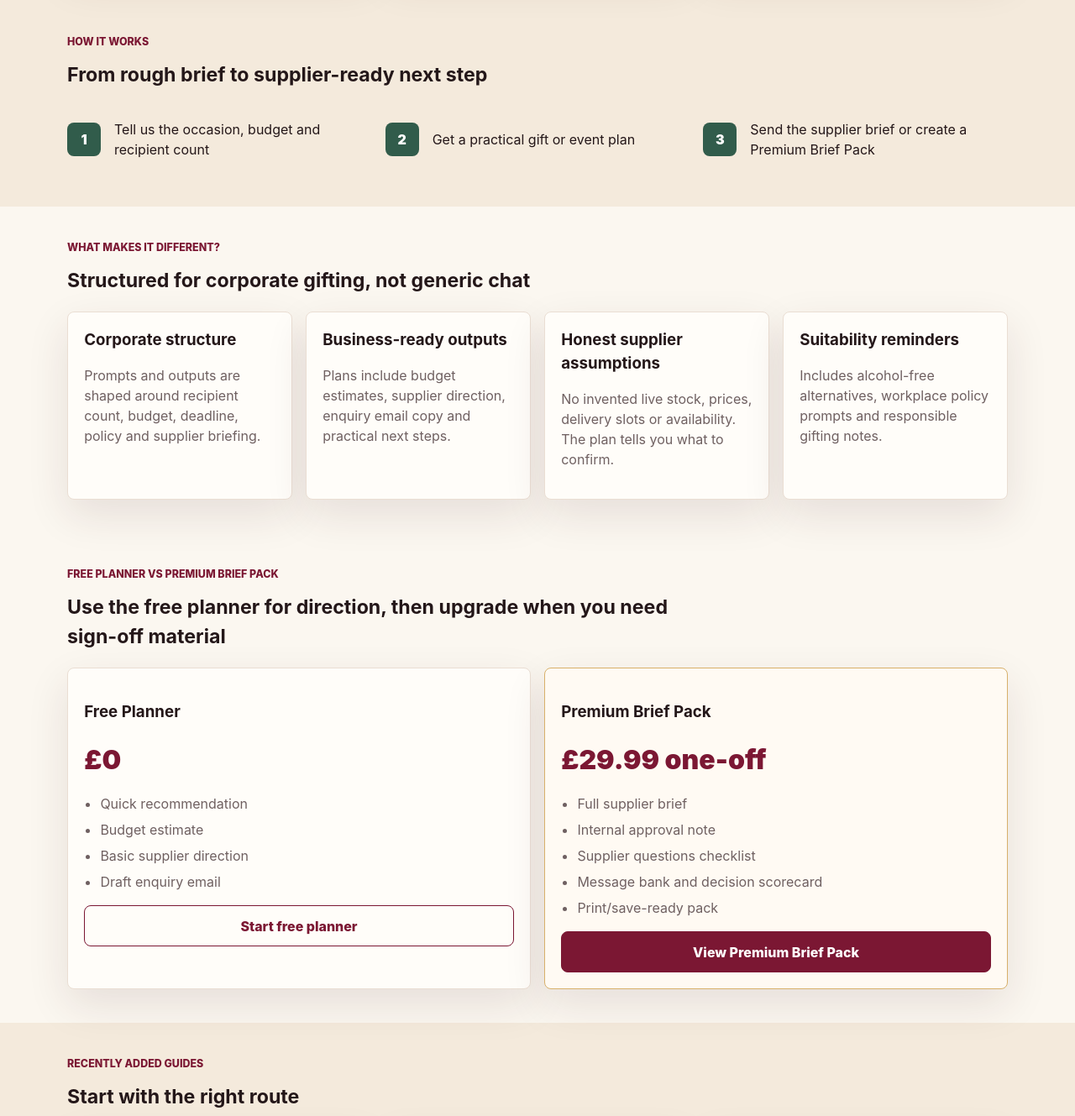
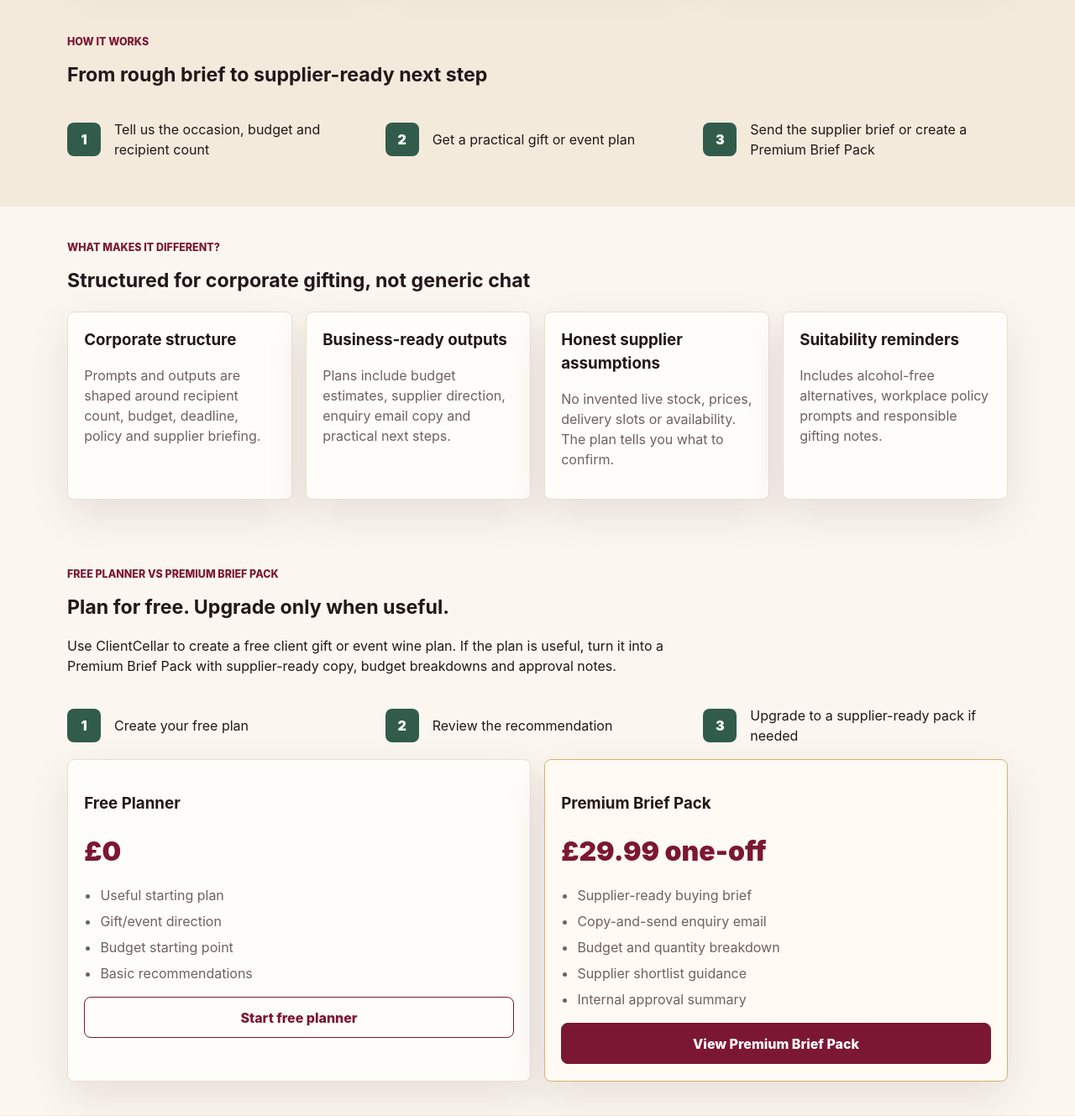
Before and after one commit to PhylC/clientcellar, a FastAPI app: page / in a window 1280 px wide. Shown: the part 1915-3244 px from the top of the page at 84% size. Run offline with FastAPI, Linux system fonts and the light colour scheme.

Commit message:
Improve Premium Brief Pack value proposition

```diff
--- a/static/app.js
+++ b/static/app.js
@@ -505,60 +505,63 @@ function renderPremiumPreview(preview, type) {
         ${renderKeyValueTable(preview.decision_recommendation)}
       </section>
       <section class="result-block">
-        <h3>3. Budget breakdown</h3>
+        <h3>3. Recommended buying route</h3>
+        ${renderPremiumComparison(preview.supplier_comparison)}
+      </section>
+      <section class="result-block">
+        <h3>4. Budget breakdown</h3>
         ${renderBudgetRows(preview.budget_breakdown)}
       </section>
       <section class="result-block">
-        <h3>4. Supplier brief</h3>
-        ${renderKeyValueTable(preview.supplier_brief)}
+        <h3>5. Supplier-ready brief</h3>
+        <button class="button secondary small" type="button" data-copy-target="[data-supplier-ready-brief]">Copy brief</button>
+        <div data-supplier-ready-brief>
+          ${renderKeyValueTable(preview.supplier_brief)}
+        </div>
       </section>
       <section class="result-block">
-        <h3>5. Supplier comparison matrix</h3>
-        ${renderPremiumComparison(preview.supplier_comparison)}
-      </section>
-      <section class="result-block">
-        <h3>6. Ready-to-send supplier enquiry email</h3>
+        <h3>6. Supplier enquiry email</h3>
         <button class="button secondary small" type="button" data-copy-target="[data-preview-email]">Copy email</button>
         <pre class="email-preview" data-preview-email>${escapeHtml(email)}</pre>
       </section>
       <section class="result-block">
-        <h3>7. Supplier questions checklist</h3>
+        <h3>7. Internal approval note</h3>
+        <button class="button secondary small" type="button" data-copy-target="[data-approval-note]">Copy approval note</button>
+        <p data-approval-note>${escapeHtml(preview.internal_approval_note)}</p>
+      </section>
+      <section class="result-block">
+        <h3>8. Next steps checklist</h3>
+        ${list(preview.timeline_action_plan)}
+      </section>
+      <section class="result-block">
+        <h3>Supplier questions checklist</h3>
         ${list(preview.supplier_questions_checklist)}
       </section>
-      ${type === "event" && preview.event_run_of_show ? `<section class="result-block"><h3>8. Event run-of-show</h3>${list(preview.event_run_of_show)}</section>` : ""}
-      ${type === "event" && preview.internal_invite_copy ? `<section class="result-block"><h3>9. Internal invite copy</h3><button class="button secondary small" type="button" data-copy-target="[data-internal-invite-copy]">Copy invite</button><pre class="email-preview" data-internal-invite-copy>${escapeHtml(preview.internal_invite_copy)}</pre></section>` : ""}
+      ${type === "event" && preview.event_run_of_show ? `<section class="result-block"><h3>Event run-of-show</h3>${list(preview.event_run_of_show)}</section>` : ""}
+      ${type === "event" && preview.internal_invite_copy ? `<section class="result-block"><h3>Internal invite copy</h3><button class="button secondary small" type="button" data-copy-target="[data-internal-invite-copy]">Copy invite</button><pre class="email-preview" data-internal-invite-copy>${escapeHtml(preview.internal_invite_copy)}</pre></section>` : ""}
       <section class="result-block">
-        <h3>${type === "gift" ? "8" : "10"}. ${type === "gift" ? "Gift message bank" : "Message variants"}</h3>
+        <h3>${type === "gift" ? "Gift message bank" : "Message variants"}</h3>
         ${preview.message_variants
           .map((variant, index) => `<div class="message-row"><p><strong>${escapeHtml(variant.tone)}:</strong> ${escapeHtml(variant.message)}</p><button class="button secondary small" type="button" data-copy-literal="${escapeHtml(variant.message)}">Copy</button></div>`)
           .join("")}
       </section>
       <section class="result-block">
-        <h3>${type === "gift" ? "9" : "11"}. ${type === "gift" ? "Recipient CSV template" : "Attendee info template"}</h3>
+        <h3>${type === "gift" ? "Recipient CSV template" : "Attendee info template"}</h3>
         <button class="button secondary small" type="button" data-download-preview-csv>Download CSV</button>
         <pre data-preview-csv>${escapeHtml(infoTemplate)}</pre>
       </section>
       <section class="result-block">
-        <h3>${type === "gift" ? "10" : "12"}. Internal approval note</h3>
-        <button class="button secondary small" type="button" data-copy-target="[data-approval-note]">Copy approval note</button>
-        <p data-approval-note>${escapeHtml(preview.internal_approval_note)}</p>
-      </section>
-      <section class="result-block">
-        <h3>${type === "gift" ? "11" : "13"}. Risk and suitability checklist</h3>
+        <h3>Risk and suitability checklist</h3>
         ${list(preview.risk_checklist)}
         ${preview.alcohol_free_options_note ? `<p class="small-note">${escapeHtml(preview.alcohol_free_options_note)}</p>` : ""}
       </section>
       <section class="result-block">
-        <h3>${type === "gift" ? "12" : "14"}. Timeline / action plan</h3>
-        ${list(preview.timeline_action_plan)}
-      </section>
-      <section class="result-block">
-        <h3>${type === "gift" ? "13" : "15"}. Internal Slack / Teams update</h3>
+        <h3>Internal Slack / Teams update</h3>
         <button class="button secondary small" type="button" data-copy-target="[data-internal-update]">Copy update</button>
         <p data-internal-update>${escapeHtml(preview.internal_update)}</p>
       </section>
       <section class="result-block">
-        <h3>${type === "gift" ? "14" : "16"}. Decision scorecard</h3>
+        <h3>Decision scorecard</h3>
         ${renderScorecard(preview.decision_scorecard)}
       </section>
       <section class="result-block">
@@ -688,14 +691,22 @@ function renderPlan(plan, type) {
       </div>
       <div class="premium-cta-card">
         <p class="eyebrow">Premium Brief Pack</p>
-        <h2>Ready to turn this into a supplier brief?</h2>
-        <p>Upgrade this free plan into a Premium Brief Pack: a cleaner buying brief, supplier enquiry email and decision-ready recommendation summary.</p>
+        <h2>Turn this into a supplier-ready pack</h2>
+        <p>Your free plan gives you the direction. The Premium Brief Pack turns it into practical documents you can send, share and act on.</p>
+        <h3>Included in Premium:</h3>
+        <ul class="feature-list">
+          <li>Supplier-ready buying brief</li>
+          <li>Copy-and-send supplier enquiry email</li>
+          <li>Budget and quantity breakdown</li>
+          <li>Supplier shortlist guidance</li>
+          <li>Internal approval summary</li>
+        </ul>
         <div class="result-actions">
           <button class="button primary" type="button" data-pack-checkout data-pack-type="${type}">Create Premium Brief Pack</button>
           <a class="button secondary" href="/contact?interest=${type === "gift" ? "gift-planning" : "event-planning"}">Send enquiry / request help</a>
           <a class="button secondary" href="/suppliers">${type === "gift" ? "View supplier directory" : "View tasting suppliers"}</a>
         </div>
-        <p class="small-note">Best for teams who need to send a clear request to suppliers or get internal approval.</p>
+        <p class="small-note">Best for teams who need to contact suppliers, compare options or get approval without rewriting everything themselves.</p>
         <div data-premium-preview></div>
       </div>
       ${renderLeadForm(type === "gift" ? "gifts" : "events", `${type}-planner-results`, type)}
--- a/templates/checkout_success.html
+++ b/templates/checkout_success.html
@@ -42,6 +42,6 @@
 <section class="trust-strip">
   <a href="/premium-pack">View Premium Brief Pack</a>
   <a href="/pricing">Return to pricing</a>
-  <a href="/gift-planner">Return to free planner</a>
+  <a href="/gift-planner">Create another free plan</a>
 </section>
 {% endblock %}
--- a/templates/event_planner.html
+++ b/templates/event_planner.html
@@ -11,8 +11,8 @@
     <span>Supplier-ready brief</span>
   </div>
   <div class="notice compact-notice planner-premium-intro">
-    <h2>Free planner first. Premium brief after.</h2>
-    <p>Create your free event plan below. Once your plan is ready, you can upgrade to a supplier-ready Premium Brief Pack with an event brief, supplier direction and enquiry email.</p>
+    <h2>Free event plan first. Supplier-ready pack after.</h2>
+    <p>Create a free event wine plan below. If it looks useful, upgrade it into a Premium Brief Pack with a supplier-ready event brief, copy-and-send enquiry email, budget breakdown, wine quantity guidance and internal approval summary.</p>
     <p class="small-note">No payment is needed to generate the free plan.</p>
   </div>
 </section>
--- a/templates/gift_planner.html
+++ b/templates/gift_planner.html
@@ -11,8 +11,8 @@
     <span>No live stock or price guessing</span>
   </div>
   <div class="notice compact-notice planner-premium-intro">
-    <h2>Free planner first. Premium brief after.</h2>
-    <p>Create your free gift plan below. Once your plan is ready, you can upgrade to a supplier-ready Premium Brief Pack with a buying brief, supplier direction and enquiry email.</p>
+    <h2>Free plan first. Supplier-ready pack after.</h2>
+    <p>Create a free gift plan below. If it looks useful, upgrade it into a Premium Brief Pack with a supplier-ready buying brief, copy-and-send enquiry email, budget breakdown, shortlist guidance and internal approval summary.</p>
     <p class="small-note">No payment is needed to generate the free plan.</p>
   </div>
 </section>
--- a/templates/index.html
+++ b/templates/index.html
@@ -33,7 +33,7 @@
 <section class="section">
   <div class="section-header section-heading">
     <p class="eyebrow">How ClientCellar helps</p>
-    <h2>Editorial guidance, planning tools and supplier-ready outputs</h2>
+    <h2>Editorial guidance, planning tools and supplier-ready briefs</h2>
   </div>
   <div class="card-grid three">
     <article class="card">
@@ -143,17 +143,23 @@
 <section class="section">
   <div class="section-header section-heading">
     <p class="eyebrow">Free Planner vs Premium Brief Pack</p>
-    <h2>Use the free planner for direction, then upgrade when you need sign-off material</h2>
+    <h2>Plan for free. Upgrade only when useful.</h2>
+    <p>Use ClientCellar to create a free client gift or event wine plan. If the plan is useful, turn it into a Premium Brief Pack with supplier-ready copy, budget breakdowns and approval notes.</p>
+  </div>
+  <div class="steps">
+    <div><span>1</span><p>Create your free plan</p></div>
+    <div><span>2</span><p>Review the recommendation</p></div>
+    <div><span>3</span><p>Upgrade to a supplier-ready pack if needed</p></div>
   </div>
   <div class="card-grid two">
     <article class="price-card">
       <h3>Free Planner</h3>
       <p class="price">£0</p>
       <ul class="feature-list">
-        <li>Quick recommendation</li>
-        <li>Budget estimate</li>
-        <li>Basic supplier direction</li>
-        <li>Draft enquiry email</li>
+        <li>Useful starting plan</li>
+        <li>Gift/event direction</li>
+        <li>Budget starting point</li>
+        <li>Basic recommendations</li>
       </ul>
       <a class="button secondary full" href="/gift-planner">Start free planner</a>
     </article>
@@ -161,11 +167,11 @@
       <h3>Premium Brief Pack</h3>
       <p class="price">£29.99 one-off</p>
       <ul class="feature-list">
-        <li>Full supplier brief</li>
-        <li>Internal approval note</li>
-        <li>Supplier questions checklist</li>
-        <li>Message bank and decision scorecard</li>
-        <li>Print/save-ready pack</li>
+        <li>Supplier-ready buying brief</li>
+        <li>Copy-and-send enquiry email</li>
+        <li>Budget and quantity breakdown</li>
+        <li>Supplier shortlist guidance</li>
+        <li>Internal approval summary</li>
       </ul>
       <a class="button primary full" href="/premium-pack">View Premium Brief Pack</a>
     </article>
```
Also changed, not shown: templates/pricing.html (+12 -13 lines), README.md.
